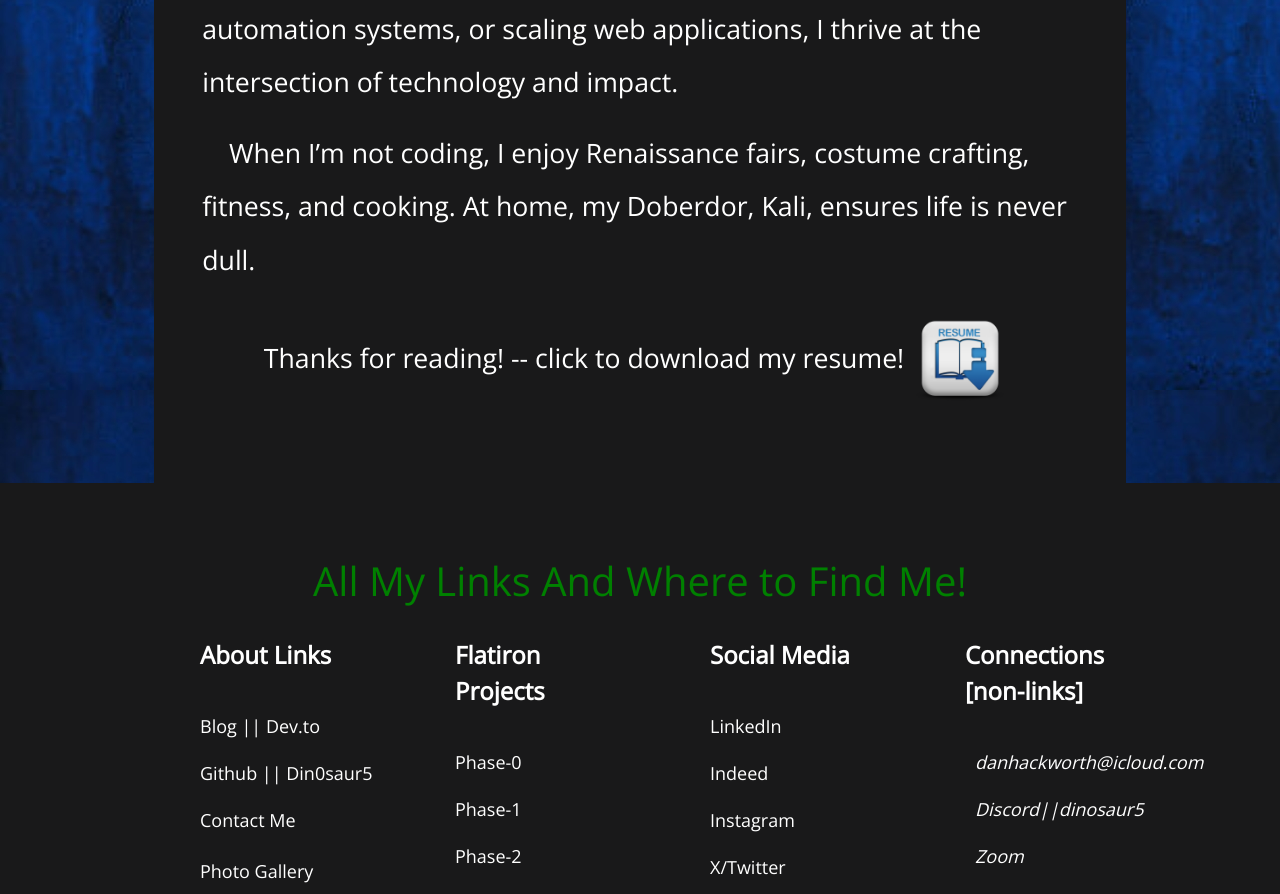
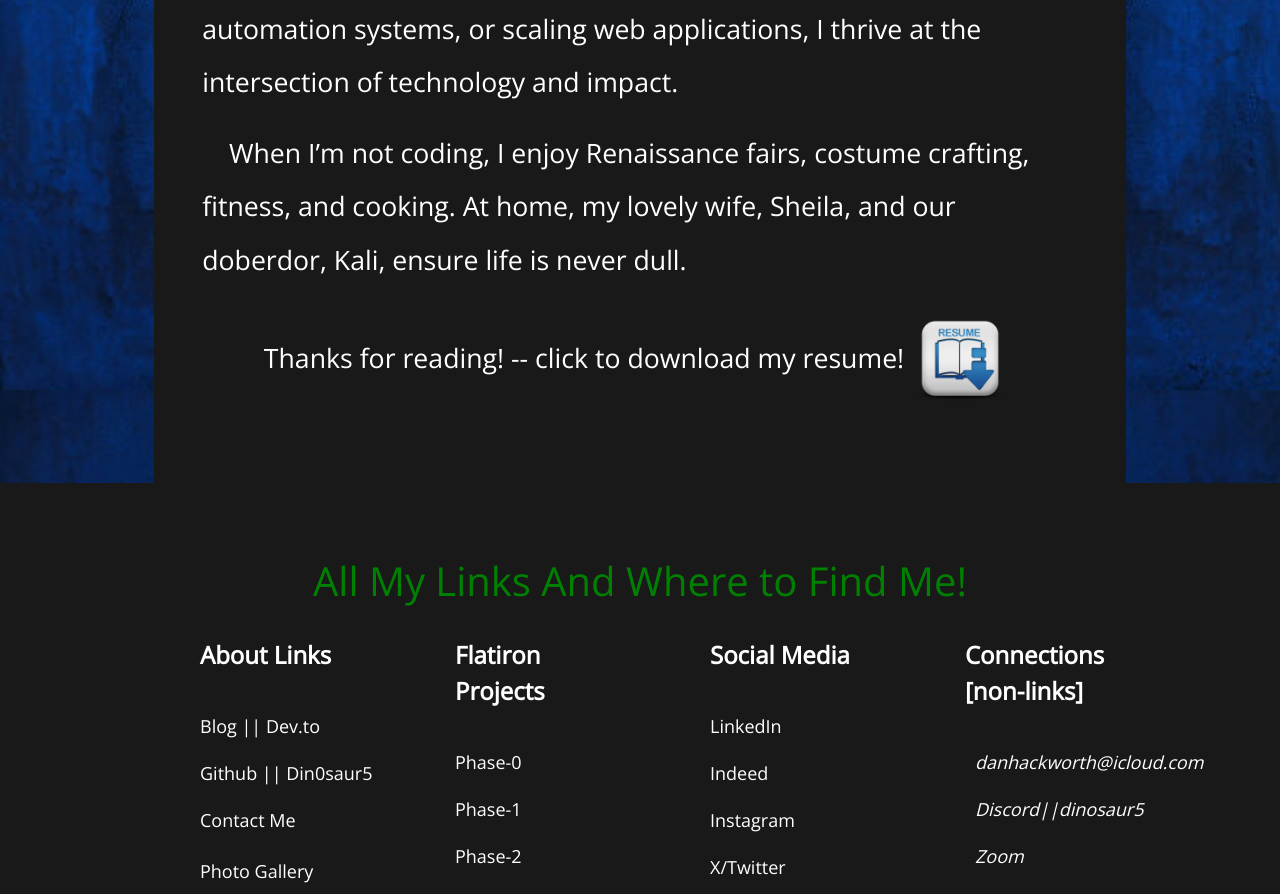
Before and after one commit to Din0saur5/Dan_Hackworth_website_React, a React (Vite) app: page /about in a window 1280 px wide. Shown: the part 1940-2834 px from the top of the page. Built offline with nearby package versions, Linux system fonts and the light colour scheme.

Commit message:
added wife to about me

```diff
--- a/src/routes/About.jsx
+++ b/src/routes/About.jsx
@@ -25,7 +25,7 @@ const About = () => {
            <p className='about-text'> &emsp;
            My path to this point has been unconventional but deeply rewarding. After overcoming personal challenges, I found my footing as a software engineer, turning my passion for problem-solving into a career. Whether developing AI-driven business tools, building automation systems, or scaling web applications, I thrive at the intersection of technology and impact.</p>
         <p className='about-text'>
-          &emsp;When I’m not coding, I enjoy Renaissance fairs, costume crafting, fitness, and cooking. At home, my Doberdor, Kali, ensures life is never dull. </p>
+          &emsp;When I’m not coding, I enjoy Renaissance fairs, costume crafting, fitness, and cooking. At home, my lovely wife, Sheila, and our doberdor, Kali, ensure life is never dull. </p>
 
      <p className='about-text' style={{'textAlign':'center'}}>Thanks for reading! -- click to download my resume!
      <a href="/Daniel_Hackworth_Resume_2025.pdf" download>
```
